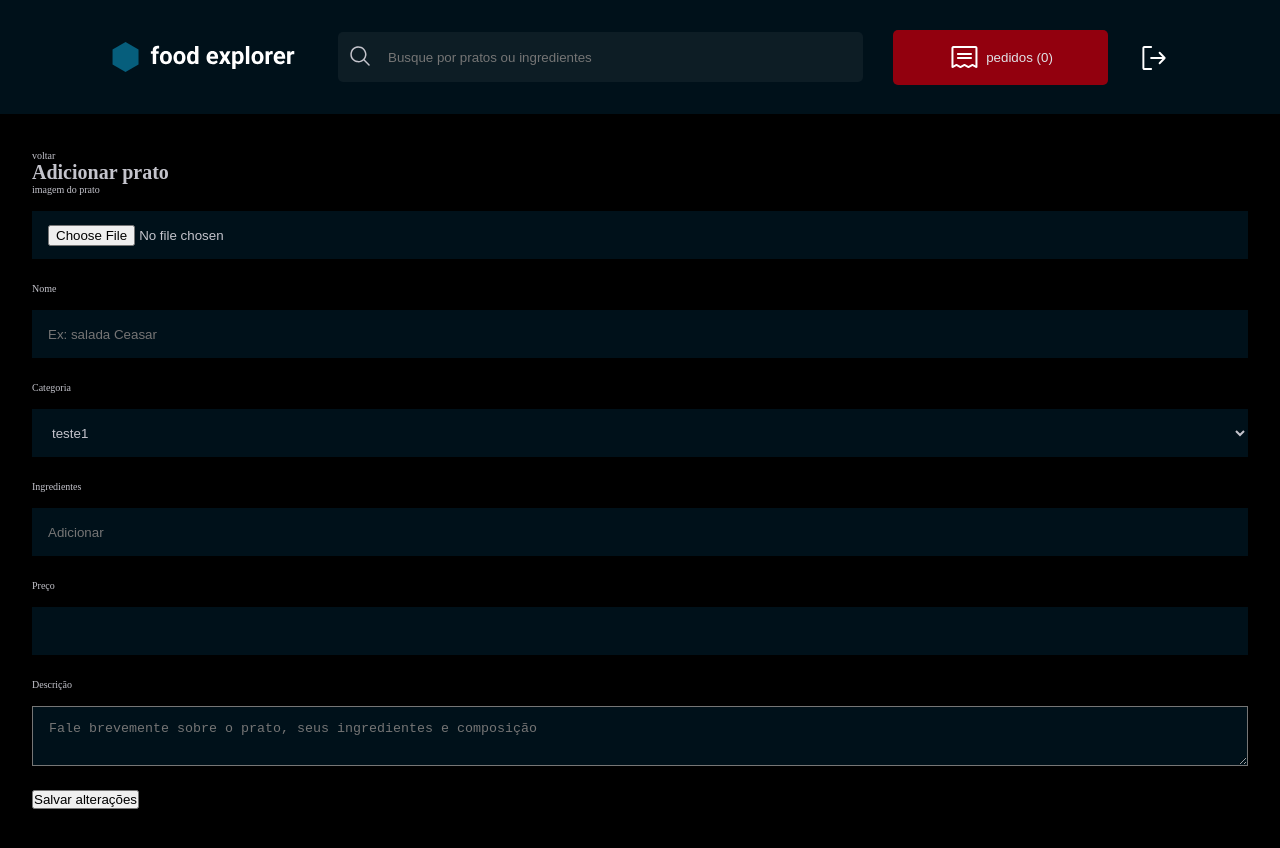
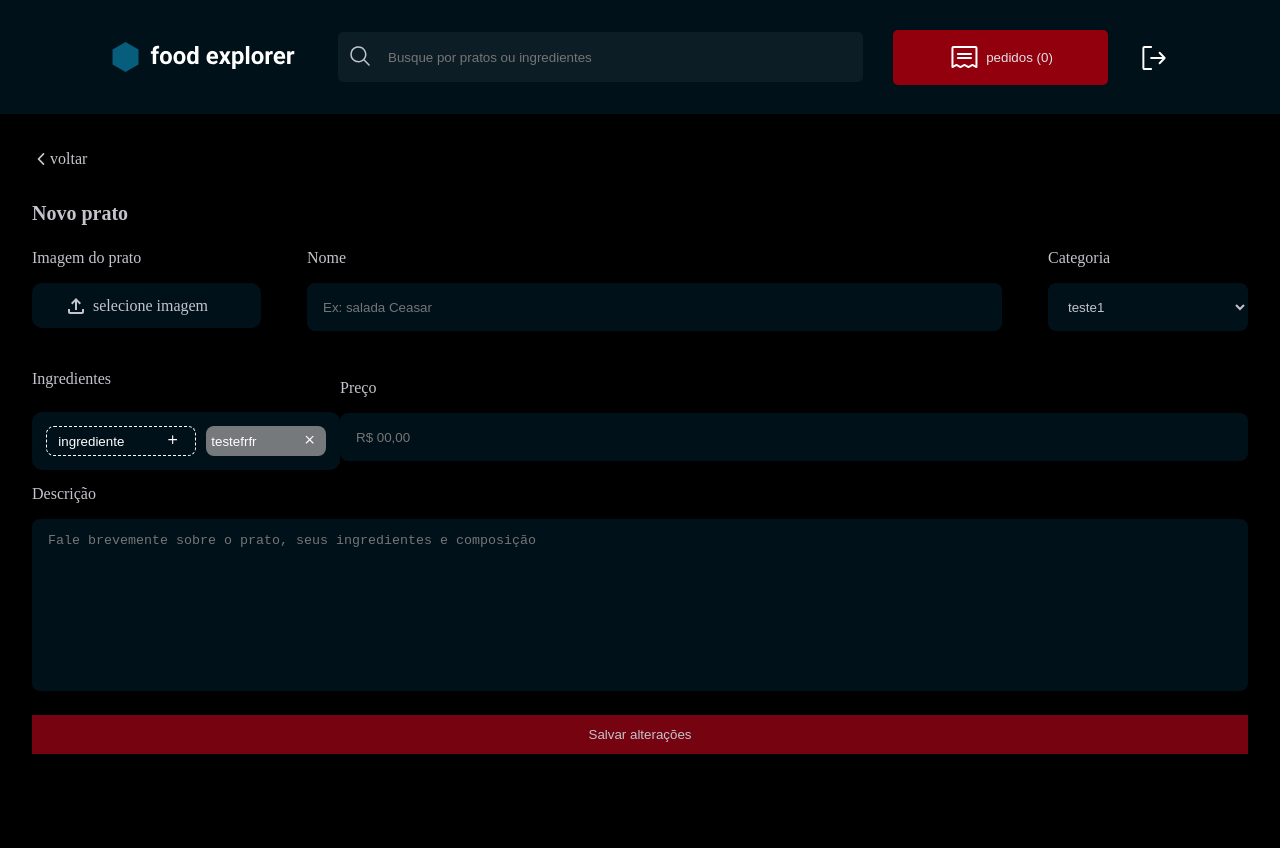
Before and after one commit to ricarlosgp/Food-Explorer-Frontend, a React (Vite) app: page / in a window 1280 px wide. Shown: the top 848 px of the page. Built offline with nearby package versions, Linux system fonts and the light colour scheme.

Commit message:
PlateAdd

```diff
--- /dev/null
+++ b/src/components/Ingredient/index.jsx
@@ -0,0 +1,25 @@
+import {FiPlus, FiX} from 'react-icons/fi';
+
+import {Container} from './styles';
+
+export function Ingredient({isNew = false, shadow = false, value, onClick, ...rest}) {
+    return(
+        <Container isNew={isNew} shadow={shadow}>
+            <input
+                type="text"
+                value={value}
+                readOnly={!isNew}
+                {...rest}
+            />
+
+            <button
+                type="button"
+                onClick={onClick}
+                className={isNew ? 'button-add' : 'button-delete'}
+            >
+                {isNew ? <FiPlus /> : <FiX />}
+
+            </button>
+        </Container>
+    )
+}
--- /dev/null
+++ b/src/components/Ingredient/styles.js
@@ -0,0 +1,45 @@
+import styled from 'styled-components';
+
+export const Container = styled.div`
+    display: flex;
+    justify-content: center;
+    align-items: center;
+
+    height: 30px;
+    max-width: ${({isNew})=>isNew ? "150px" : "120px"};
+
+    color: ${({theme})=>theme.COLORS.WHITE_900};
+
+    background-color: ${({theme, isNew})=>isNew ? 'none' : `${theme.COLORS.BACKGROUND_INGREDIENT}`};
+    background-color: ${({theme, shadow})=>shadow ? `${theme.COLORS.RED_500}` : "none"};
+
+    padding-right: 16px;
+    border-radius: 8px;
+    border: ${({theme, isNew})=>isNew ? `1px dashed ${theme.COLORS.WHITE_900}` : "none"};
+
+    >button{
+        border: none;
+        background: none;
+    }
+    .button-delete{
+        color: ${({theme})=>theme.COLORS.WHITE_900};
+    }
+    .button-add{
+        color: ${({theme})=>theme.COLORS.WHITE_900};
+    }
+    >input{
+        height: 30px;
+        min-width: ${({isNew})=>isNew ? "120px" : "100%"};
+
+        padding: 12px;
+
+        color: ${({theme})=>theme.COLORS.WHITE_900};
+        background: transparent;
+
+        border: none;
+
+        &::placeholder{
+            color: ${({theme})=>theme.COLORS.WHITE_900};
+        }
+    }
+`;
--- a/src/pages/PlateAdd/index.jsx
+++ b/src/pages/PlateAdd/index.jsx
@@ -1,5 +1,8 @@
-import {Header} from '../../components/Header'
-import {Container, Form} from './styles'
+import { MdOutlineFileUpload } from 'react-icons/md'
+import { IoIosArrowBack } from 'react-icons/io'
+import { Header } from '../../components/Header'
+import { Container, Form } from './styles'
+import { Ingredient } from '../../components/Ingredient'
 
 export function PlateAdd() {
     return(
@@ -8,17 +11,27 @@ export function PlateAdd() {
 
             <Form>
                 <div className='wrapper-head'>
+                    <div>
+                        <IoIosArrowBack size={18} />
                         <span>voltar</span>
-                    <h1>Adicionar prato</h1>
+                    </div>
+                    <h1>Novo prato</h1>
                 </div>
 
                 <div className='wrapper-1'>
+                    <div>
+                        <span>Imagem do prato</span>
+                        <div className='wrapper-file'>
                             <label>
-                        imagem do prato
+                                <MdOutlineFileUpload />
+                                selecione imagem
                                 <input
                                 type='file'
                                 />
                             </label>
+                        </div>
+                    </div>
+
                     <label>
                         Nome
                         <input
@@ -26,6 +39,7 @@ export function PlateAdd() {
                         placeholder='Ex: salada Ceasar'
                         />
                     </label>
+
                     <label>
                         Categoria
                         <select>
@@ -37,16 +51,28 @@ export function PlateAdd() {
                 </div>
 
                 <div className='wrapper-2'>
-                    <label>
+                    <div className='ingredients'>
+                        <label htmlFor='ingredients'>
                             Ingredientes
-                        <input
-                        type='text'
-                        placeholder='Adicionar'
+                        </label>
+
+                        <div>
+                            <Ingredient
+                            isNew
+                            placeholder='ingrediente'
+
                             />
-                    </label>
+                            <Ingredient
+                            placeholder='ingrediente'
+                            value='testefrfr'
+                            />
+                        </div>
+                    </div>
+
                     <label>
                         Preço
                         <input
+                        placeholder='R$ 00,00'
                         type='number'
                         />
                     </label>
@@ -62,7 +88,7 @@ export function PlateAdd() {
                 </div>
 
                 <div className='wrapper-button'>
-                    <button>Salvar alterações</button>
+                    <button type='submite'>Salvar alterações</button>
                 </div>
             </Form>
 
--- a/src/pages/PlateAdd/styles.js
+++ b/src/pages/PlateAdd/styles.js
@@ -12,6 +12,8 @@ export const Form = styled.form`
         flex-direction: column;
         gap: 1.6rem;
 
+        font-size: 1.6rem;
+
         margin-bottom: 2.4rem;
 
         input, select {
@@ -22,28 +24,129 @@ export const Form = styled.form`
             color: ${({theme})=> theme.COLORS.WHITE_100};
 
             border: none;
+            border-radius: .8rem;
 
             padding: 1.4rem 1.6rem;
         }
     }
 
+    .wrapper-head {
+        >div {
+            margin-bottom: 3.4rem;
+            display: flex;
+            align-items: center;
 
+            span {
+                font-size: 1.6rem;
+            }
+        }
+    }
 
     .wrapper-1 {
+        margin-top: 2.4rem;
 
+        span {
+            display: block;
+            font-size: 1.6rem;
+            margin-bottom: 1.6rem;
+        }
 
+        .wrapper-file {
+            background-color: ${({theme})=>theme.COLORS.BACKGROUND_500};
+            border-radius: 1rem;
 
+            label{
+
+                justify-content: start;
+                flex-direction: row;
+                align-items: center;
+                gap: 5px;
+                display: flex;
+
+                height: 45px;
+
+                padding: 0 3.2rem;
+                border-radius: 8px;
+
+                svg{
+                    font-size: 2.4rem;
+                }
+
+                input[type='file']{
+                    display: none;
+                }
+            }
+        }
     }
 
     .wrapper-2 {
+        .ingredients {
+            >div {
+                background-color: ${({theme})=>theme.COLORS.BACKGROUND_500};
 
+                display: flex;
+                flex-direction: row;
+                gap: 1rem;
+
+                padding: 1.4rem;
+                border-radius: 1rem;
+
+                overflow: auto;
+            }
+        }
+
+        >label {
+            margin-top: 2.4rem;
+        }
     }
 
     .wrapper-3 {
-
         textarea {
             background-color: ${({theme})=> theme.COLORS.BACKGROUND_500};
             padding: 1.4rem 1.6rem;
+
+            resize: none;
+            height: 17.2rem;
+
+            border: none;
+            border-radius: .8rem;
+        }
+    }
+
+    .wrapper-button {
+
+        button {
+            background-color: ${({theme})=> theme.COLORS.RED_1000};
+            color: ${({theme})=> theme.COLORS.WHITE_100};
+
+            border: none;
+            width: 100%;
+
+            padding: 1.2rem;
+        }
+    }
+
+    @media (min-width: 800px) {
+        .wrapper-1 {
+            display: flex;
+            gap: 4.6rem;
+
+            .wrapper-file {
+                width: 22.9rem;
+            }
+
+            label:nth-child(3) {
+                max-width: 20rem;
+            }
+        }
+
+        .wrapper-2 {
+            display: flex;
+            align-items: center;
+
+            label {
+                //paramos aqui
+            }
         }
     }
 `;
--- a/src/pages/SignIn/index.jsx
+++ b/src/pages/SignIn/index.jsx
@@ -38,7 +38,7 @@ export function SignIn() {
         <label>
             Email
             <input
-            type='number'
+            type='password'
             name='password'
             placeholder='No mínimo 6 caracteres'
             />
--- a/src/pages/SignUp/index.jsx
+++ b/src/pages/SignUp/index.jsx
@@ -47,7 +47,7 @@ export function SignUp() {
                 <label>
                     Email
                     <input
-                    type='number'
+                    type='password'
                     name='password'
                     placeholder='No mínimo 6 caracteres'
                     />
--- a/src/styles/global.js
+++ b/src/styles/global.js
@@ -16,14 +16,22 @@ export default createGlobalStyle`
 
         -webkit-font-smoothing: antialiased;
     }
-/*
-    :root {
-        font-size: 62.5%;
-    } */
 
     .hidden {//desktop
         display: none;
     }
 
+    ::-webkit-scrollbar {
+        width: 10px;
+        height: 4px;
+    }
 
+    ::-webkit-scrollbar-thumb:hover {
+        background:white;
+    }
+
+    ::-webkit-scrollbar-thumb {
+        border-radius: 10px;
+        background: gray;
+    }
 `;
```
Lines whose indentation alone changed are shown as unchanged.
